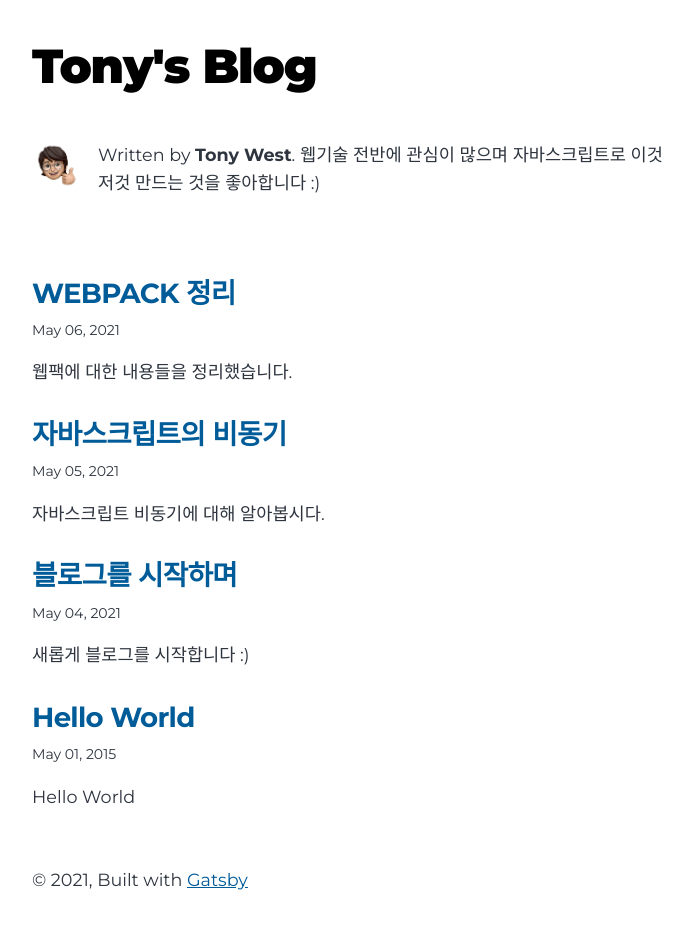
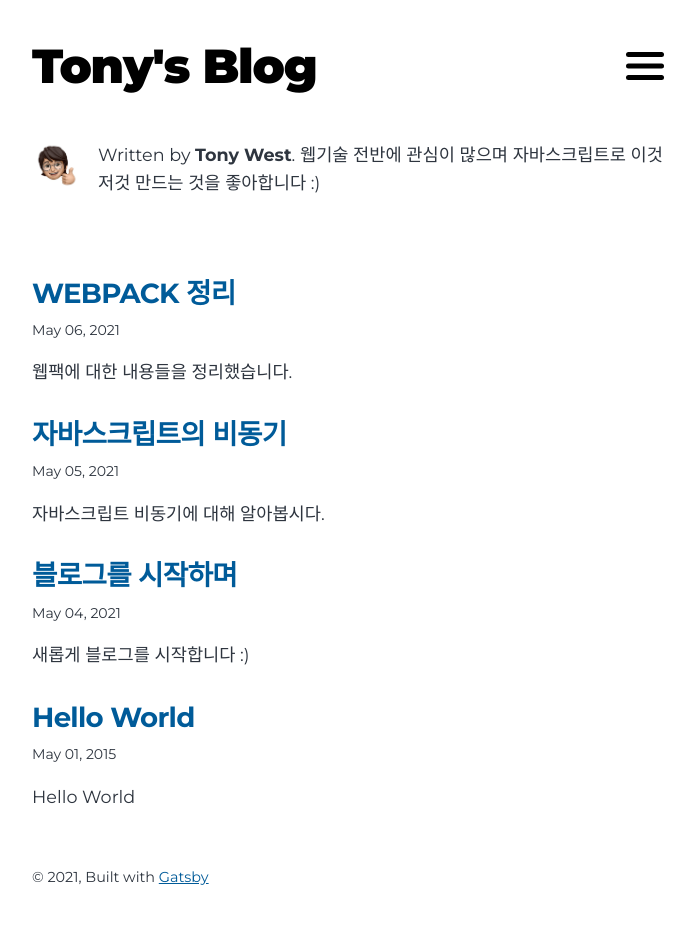
Before and after one commit to tonyw0527/tonyw0527.github.io, a Gatsby site: page / in a window 1280 px wide. Shown: the whole page, without its empty margins (292-987 px from the left). Built offline with nearby package versions, Linux system fonts and the light colour scheme; Gatsby itself is replaced by a stand-in of ours.

Commit message:
Create Sidebar.tsx

```diff
--- a/content/blog/자바스크립트-비동기/index.md
+++ b/content/blog/자바스크립트-비동기/index.md
@@ -112,4 +112,5 @@ p.s) async, await에서는 try, catch 구문으로 에러를 핸들링한다.
 
 ## 더 알면 좋은 것
 
-이벤트 루프를 이용하는 자바스크립트의 동작 구조
+- Promise.all() - 모든 비동기 작업의 결과값 반환, Promise.race() - 제일 먼저 완료된 비동기 작업의 결과값 반환
+- 이벤트 루프를 이용하는 자바스크립트의 동작 구조
--- a/package.json
+++ b/package.json
@@ -8,6 +8,7 @@
     "url": "https://github.com/gatsbyjs/gatsby/issues"
   },
   "dependencies": {
+    "@emotion/react": "^11.1.5",
     "gatsby": "^3.4.0",
     "gatsby-plugin-feed": "^3.4.0",
     "gatsby-plugin-gatsby-cloud": "^2.4.1",
--- a/src/components/layout.js
+++ b/src/components/layout.js
@@ -1,30 +1,42 @@
+/** @jsx jsx */
 import * as React from "react"
 import { Link } from "gatsby"
+import { jsx, css } from '@emotion/react';
 
-const Layout = ({ location, title, children }) => {
+import Sidebar from '../components/sidebar/Sidebar';
+
+const Layout = ({ location, title, posts, children }) => {
   const rootPath = `${__PATH_PREFIX__}/`
   const isRootPath = location.pathname === rootPath
   let header
 
   if (isRootPath) {
     header = (
+      <React.Fragment>
         <h1 className="main-heading">
           <Link to="/">{title}</Link>
         </h1>
+        <Sidebar posts={posts} />
+      </React.Fragment>
     )
   } else {
     header = (
+      <React.Fragment>
         <Link className="header-link-home" to="/">
           {title}
         </Link>
+        <Sidebar posts={posts} />
+      </React.Fragment>
     )
   }
 
   return (
     <div className="global-wrapper" data-is-root-path={isRootPath}>
-      <header className="global-header">{header}</header>
+      <header css={$header} className="global-header">
+        {header}
+      </header>
       <main>{children}</main>
-      <footer>
+      <footer css={$footer}>
         © {new Date().getFullYear()}, Built with
         {` `}
         <a href="https://www.gatsbyjs.com">Gatsby</a>
@@ -34,3 +46,13 @@ const Layout = ({ location, title, children }) => {
 }
 
 export default Layout
+
+const $header = css`
+  display: flex;
+  justify-content: space-between;
+  align-items: center;
+`;
+
+const $footer = css`
+  font-size: 0.9rem;
+`;
--- a/src/components/sidebar/Sidebar.tsx
+++ b/src/components/sidebar/Sidebar.tsx
@@ -1,7 +1,125 @@
-import React from "react"
+/** @jsx jsx */
+import React from "react";
+import { Link } from "gatsby";
+import { jsx, css } from "@emotion/react";
 
-function Sidebar() {
-  return <div>test</div>
+export interface SidebarProps {
+  posts: Array<any>;
 }
 
-export default Sidebar
+function Sidebar({ posts }: SidebarProps) {
+  if (!posts) {
+    return <div></div>;
+  }
+
+  return (
+    <React.Fragment>
+      <input type="checkbox" id="hamicon" css={$sidebar} />
+      <label htmlFor="hamicon">
+        <span></span>
+        <span></span>
+        <span></span>
+      </label>
+      <div>
+        <ul>
+          {posts.map(post => {
+            const { title } = post.frontmatter;
+            const { slug } = post.fields;
+
+            return (
+              <li css={$li} key={"sidebar-list" + slug}>
+                <Link
+                  css={css`
+                    text-decoration: none;
+                  `}
+                  to={slug}
+                >
+                  {title}
+                </Link>
+              </li>
+            );
+          })}
+        </ul>
+      </div>
+      <label htmlFor="hamicon"></label>
+    </React.Fragment>
+  );
+}
+
+export default Sidebar;
+
+const $sidebar = css`
+  display: none;
+
+  & + label {
+    display: inline-block;
+    width: 38px;
+    height: 28px;
+    position: relative;
+    cursor: pointer;
+  }
+  & + label span {
+    display: block;
+    position: absolute;
+    width: 100%;
+    height: 5px;
+    border-radius: 15px;
+    background: black;
+    transition: all 0.35s;
+  }
+  & + label span:nth-child(1) {
+    top: 0;
+  }
+  & + label span:nth-child(2) {
+    top: 50%;
+    transform: translateY(-50%);
+  }
+  & + label span:nth-child(3) {
+    bottom: 0;
+  }
+  &:checked + label span:nth-child(1) {
+    top: 50%;
+    transform: translateY(-50%) rotate(45deg);
+  }
+  &:checked + label span:nth-child(2) {
+    opacity: 0;
+  }
+  &:checked + label span:nth-child(3) {
+    bottom: 50%;
+    transform: translateY(50%) rotate(-45deg);
+  }
+  & + label + div {
+    position: fixed;
+    top: 50px;
+    right: -250px;
+    width: 250px;
+    height: 100%;
+    background: #ffffff;
+    z-index: 30;
+    transition: 0.35s;
+  }
+  &:checked + label + div {
+    display: block;
+    right: 0;
+  }
+  & + label + div + label {
+    display: none;
+  }
+  &:checked + label + div + label {
+    display: block;
+    position: fixed;
+    top: 0;
+    right: 0;
+    width: 100%;
+    height: 100%;
+    background: rgba(0, 0, 0, 0.8);
+    z-index: 1;
+  }
+`;
+
+const $li = css`
+  list-style: none;
+  font-size: 1.3rem;
+  font-weight: 400;
+  text-align: center;
+`;
--- a/src/pages/index.js
+++ b/src/pages/index.js
@@ -11,7 +11,7 @@ const BlogIndex = ({ data, location }) => {
 
   if (posts.length === 0) {
     return (
-      <Layout location={location} title={siteTitle}>
+      <Layout location={location} title={siteTitle} posts={posts}>
         <Seo title="All posts" />
         <Bio />
         <p>
@@ -24,7 +24,7 @@ const BlogIndex = ({ data, location }) => {
   }
 
   return (
-    <Layout location={location} title={siteTitle}>
+    <Layout location={location} title={siteTitle} posts={posts}>
       <Seo title="All posts" />
       <Bio />
       <ol style={{ listStyle: `none` }}>
```
Also changed, not shown: src/components/sidebar/Sidebar.stories.tsx (+9 -7 lines), src/components/sidebar/Sidebar.test.tsx (+7 -7 lines), src/templates/blog-post.js (+16 -1 lines), 2 other files. Lines whose indentation alone changed are shown as unchanged.
